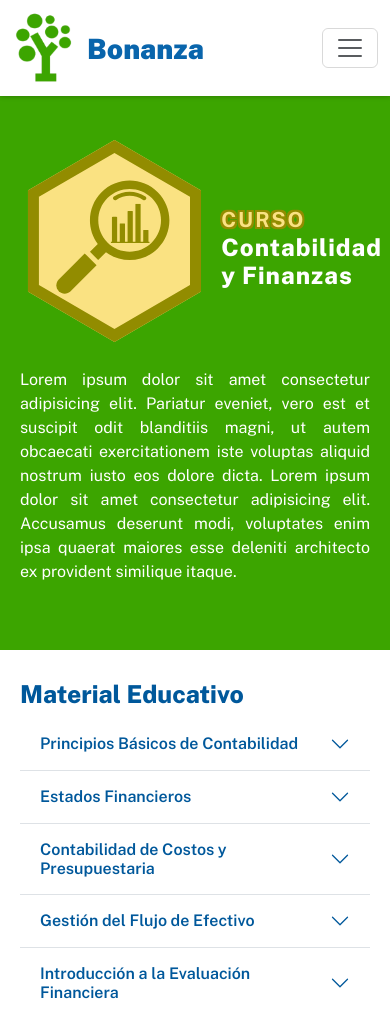
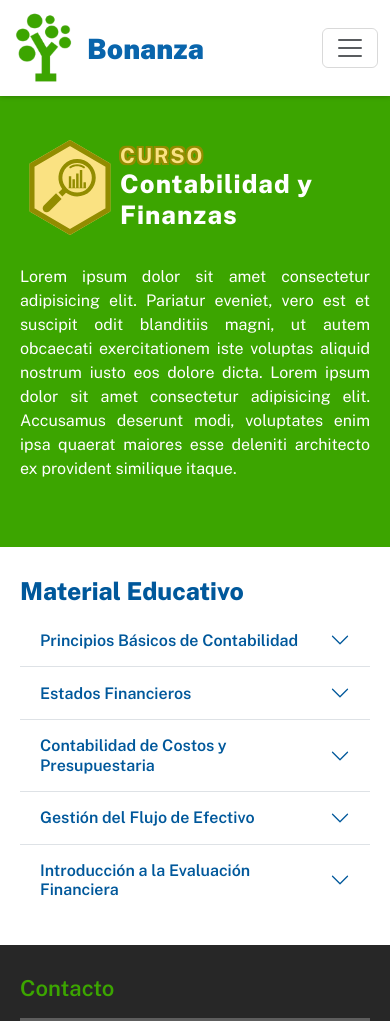
Before and after one commit to N1C0L1T0/Bonanza, a plain HTML site: page pages/contabilidad.html in a window 390 px wide. Shown: the top 1021 px of the page. Drawn offline with nearby package versions, Linux system fonts and the light colour scheme.

Commit message:
ajsutes de paddings del landing de cursos

```diff
--- a/styles/styles.css
+++ b/styles/styles.css
@@ -1586,7 +1586,6 @@ option {
 
 .header-container {
     max-width: 1200px;
-    padding: 0;
     width: 100%;
     display: flex;
     justify-content: flex-start;
@@ -1622,12 +1621,25 @@ option {
         background-color: #3ca500;
     }
     .tittle_CC {
-        font-size: 1.5rem;
+        font-size: 1.6rem;
         letter-spacing: 1px;
         margin: 0;
         font-weight: 800;
         color: #ffffff;
         font-family: "Public Sans", sans-serif;
+    }
+
+    .header-container{
+        margin-bottom: 20px;
+    }
+
+    .logo-container {
+        margin: 0;
+    }
+
+    .logo {
+        width: 100px;
+        height: 100%;
     }
 }
 
```
